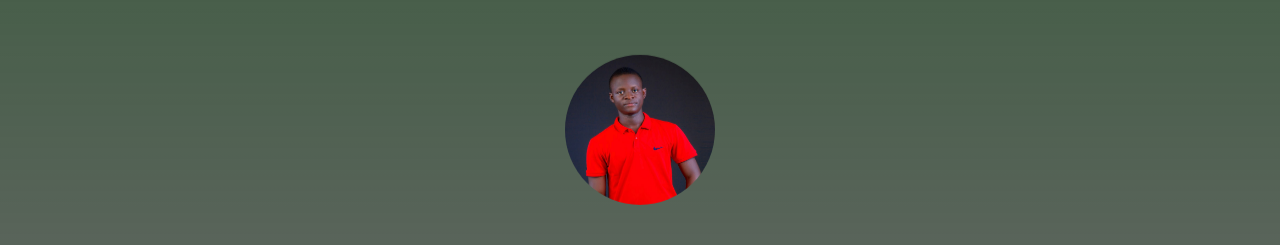
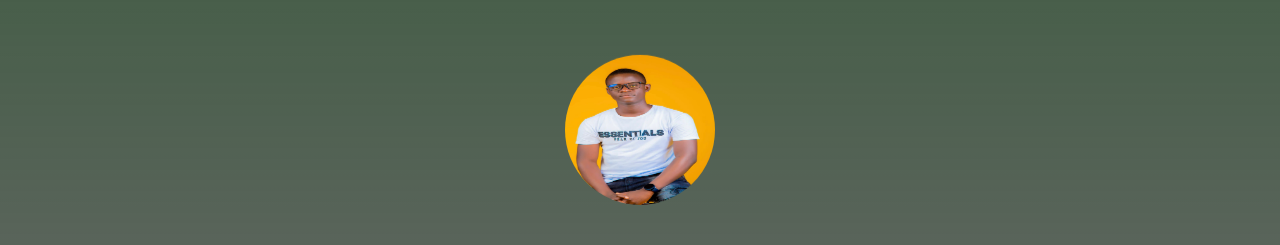
Before and after one commit to promtucsjackson/garnagee, a plain HTML site: page index.html in a window 1280 px wide. Shown: the part 65-310 px from the top of the page. Drawn offline with Linux system fonts and the light colour scheme.

Commit message:
Update index.html

```diff
--- a/index.html
+++ b/index.html
@@ -56,7 +56,7 @@
       <div class="page-header-image" data-parallax="true" style="background-image: url('images/')"></div>
       <div class="container">
         <div class="content-center">
-          <div class="cc-profile-image"><a href="#"><img src="images/Promtucs1.jpg" alt="Image"/></a></div>
+          <div class="cc-profile-image"><a href="#"><img src="images/Promtucs2.jpg" alt="Image"/></a></div>
           <div class="h2 title">Promtucs Garnagee Jackson</div>
           <p class="category text-white">IT Specialist, Web Developer,  Network Engineer by Profession</p><a class="btn btn-primary smooth-scroll mr-2" href="#contact" data-aos="zoom-in" data-aos-anchor="data-aos-anchor">Hire Me</a><a class="btn btn-primary" href="#" data-aos="zoom-in" data-aos-anchor="data-aos-anchor">Download CV</a>
         </div>
```
